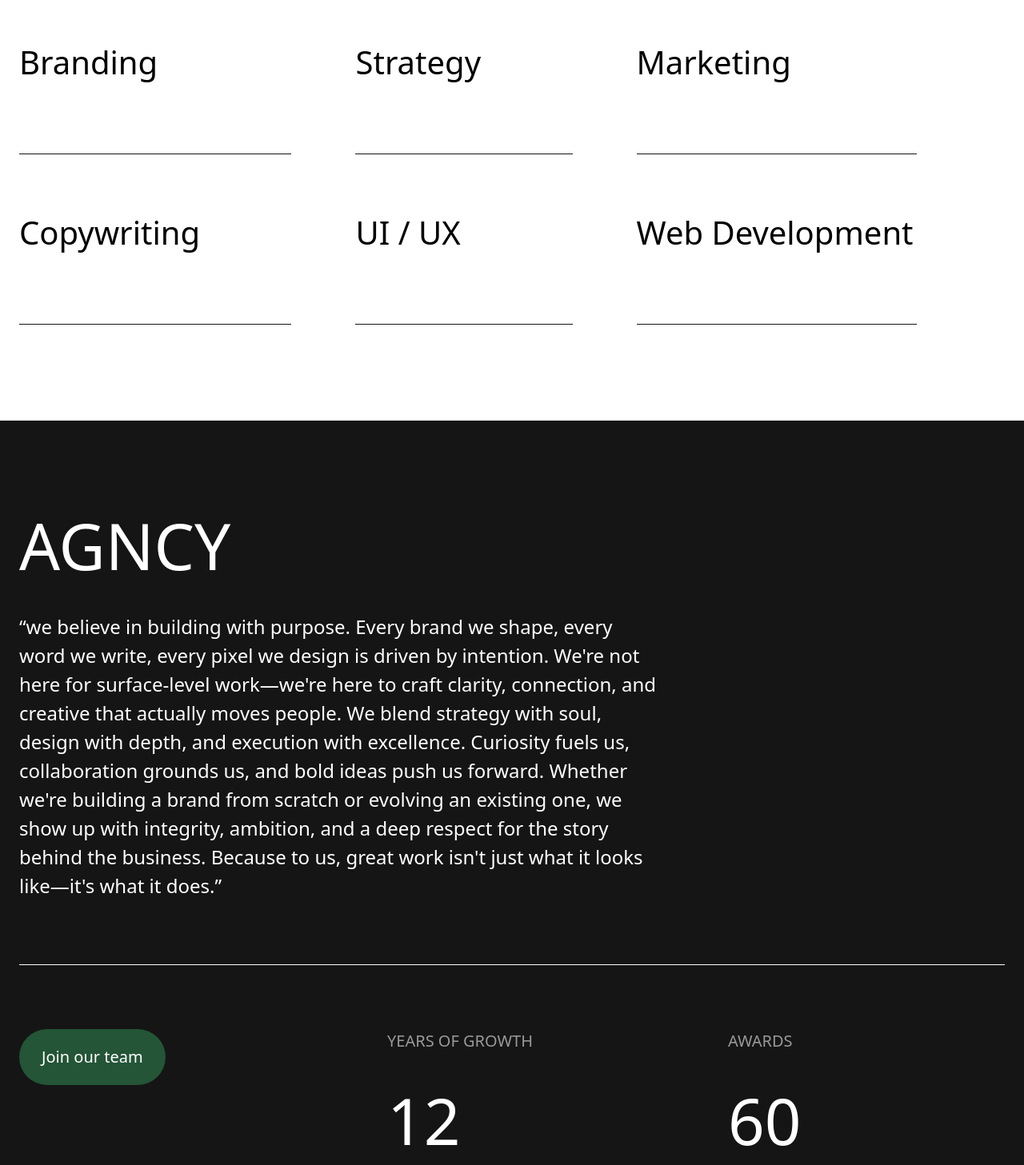
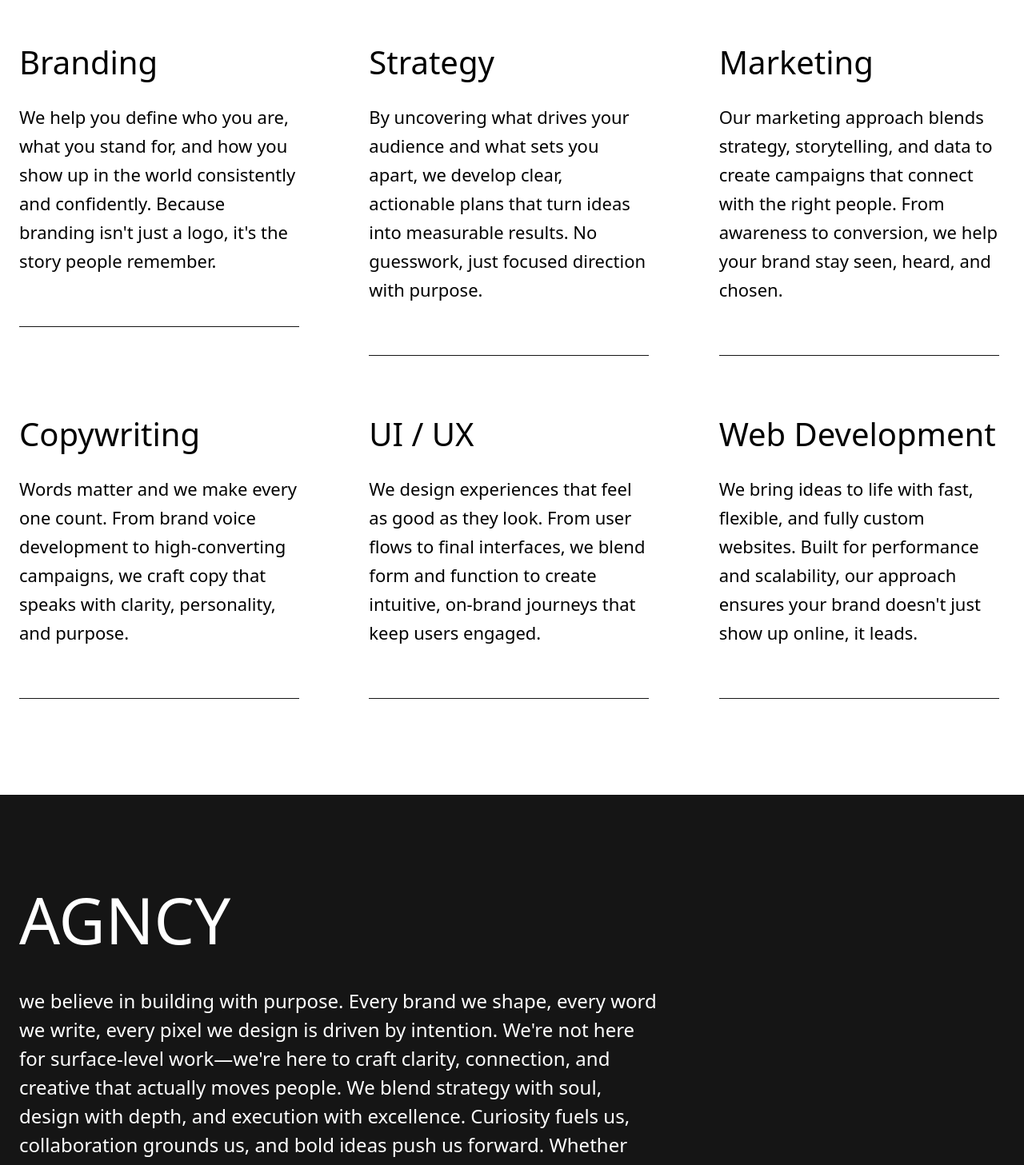
Before and after one commit to jayabalmuchu/agncy, a Next.js app: page / in a window 1280 px wide. Shown: the part 4840-6297 px from the top of the page at 80% size. Built offline with nearby package versions, Linux system fonts and the light colour scheme.

Commit message:
update ui content

```diff
--- a/src/app/components/service.js
+++ b/src/app/components/service.js
@@ -1,7 +1,6 @@
 import React from 'react'
 
 import PropTypes from 'prop-types'
-import { useTranslations } from 'next-intl'
 
 const Service = (props) => {
   return (
--- a/src/app/page.js
+++ b/src/app/page.js
@@ -320,26 +320,32 @@ const Home = (props) => {
           <div className="home-grid1">
             <Service
               title="Branding"
+              description="We help you define who you are, what you stand for, and how you show up in the world consistently and confidently. Because branding isn&#39;t just a logo, it&#39;s the story people remember."
               rootClassName="serviceroot-class-name"
             ></Service>
             <Service
               title="Strategy"
+              description=" By uncovering what drives your audience and what sets you apart, we develop clear, actionable plans that turn ideas into measurable results. No guesswork, just focused direction with purpose."
               rootClassName="serviceroot-class-name1"
             ></Service>
             <Service
               title="Marketing"
+              description="Our marketing approach blends strategy, storytelling, and data to create campaigns that connect with the right people. From awareness to conversion, we help your brand stay seen, heard, and chosen."
               rootClassName="serviceroot-class-name5"
             ></Service>
             <Service
               title="Copywriting"
+              description="Words matter and we make every one count. From brand voice development to high-converting campaigns, we craft copy that speaks with clarity, personality, and purpose."
               rootClassName="serviceroot-class-name2"
             ></Service>
             <Service
               title="UI / UX"
+              description="We design experiences that feel as good as they look. From user flows to final interfaces, we blend form and function to create intuitive, on-brand journeys that keep users engaged."
               rootClassName="serviceroot-class-name3"
             ></Service>
             <Service
               title="Web Development"
+              description="We bring ideas to life with fast, flexible, and fully custom websites. Built for performance and scalability, our approach ensures your brand doesn&#39;t just show up online, it leads."
               rootClassName="serviceroot-class-name4"
             ></Service>
           </div>
@@ -348,7 +354,7 @@ const Home = (props) => {
           <div className="home-header5">
             <h2 className="home-company3">AGNCY</h2>
             <span className="home-description3">
-              “we believe in building with purpose. Every brand we shape, every
+              we believe in building with purpose. Every brand we shape, every
               word we write, every pixel we design is driven by intention.
               We&#39;re not here for surface-level work—we&#39;re here to craft
               clarity, connection, and creative that actually moves people. We
@@ -358,11 +364,11 @@ const Home = (props) => {
               scratch or evolving an existing one, we show up with integrity,
               ambition, and a deep respect for the story behind the business.
               Because to us, great work isn&#39;t just what it looks
-              like—it&#39;s what it does.”
+              like—it&#39;s what it does.
             </span>
           </div>
           <div className="home-statistics">
-            <button className="start-button button home-button6">
+            <button className="start-button button home-button6" onClick={handleButtonClick}>
               <span className="home-text25">Join our team</span>
             </button>
             <div className="home-statistic-list">
```
